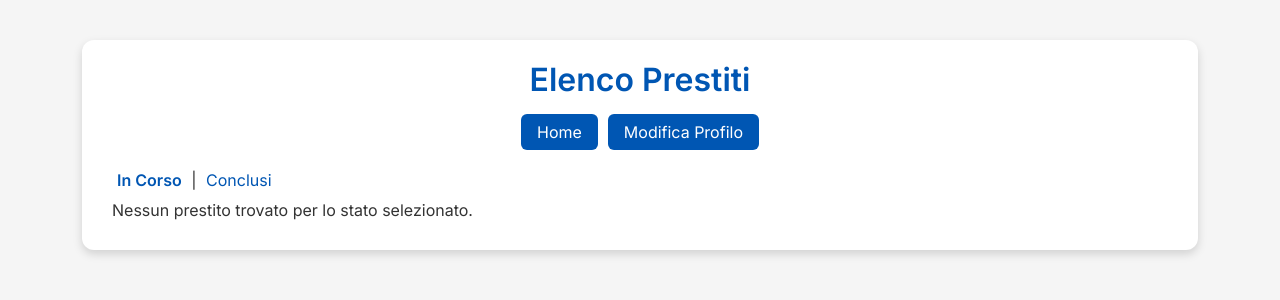
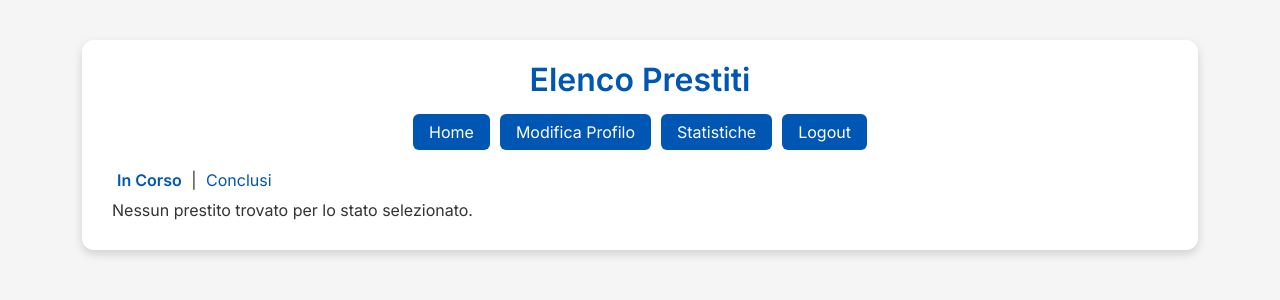
Before and after one commit to jaczao/library-management-system, a PHP site: page /elenco_prestiti.php in a window 1280 px wide. Shown: the top 300 px of the page. Run offline with PHP 8.4, Linux system fonts and the light colour scheme; the visitor is signed in with stand-in values (Sample User, id 1); data that the repository does not hold is empty; some libraries are stand-ins or nearby versions.

Commit message:
micro fix header elencoprestiti bibliotecario

```diff
--- a/elenco_prestiti.php
+++ b/elenco_prestiti.php
@@ -45,7 +45,8 @@ $prestiti = $stmt->fetchAll(PDO::FETCH_ASSOC);
         <ul>
             <li><a href="home_bibliotecario.php">Home</a></li>
             <li><a href="modifica_profilo.php">Modifica Profilo</a></li>
-            <!-- Altri link saranno aggiunti in seguito -->
+            <li><a href="statistiche.php">Statistiche</a></li>
+            <li><a href="logout.php">Logout</a></li>
         </ul>
     </nav>
 
```
